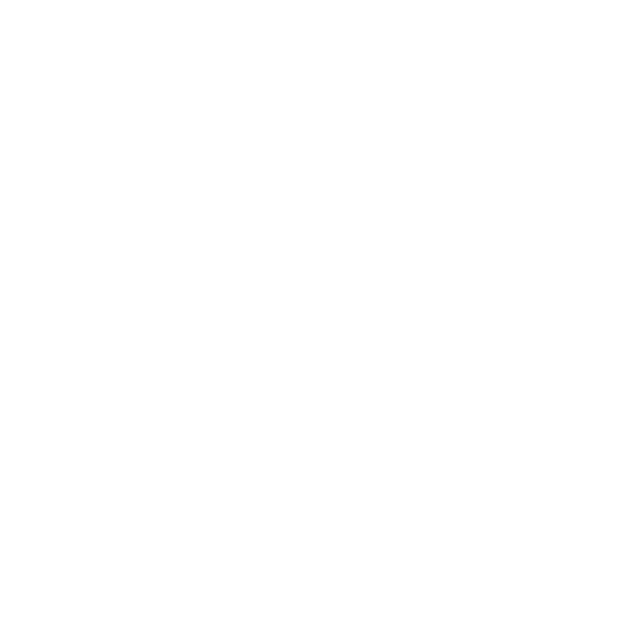
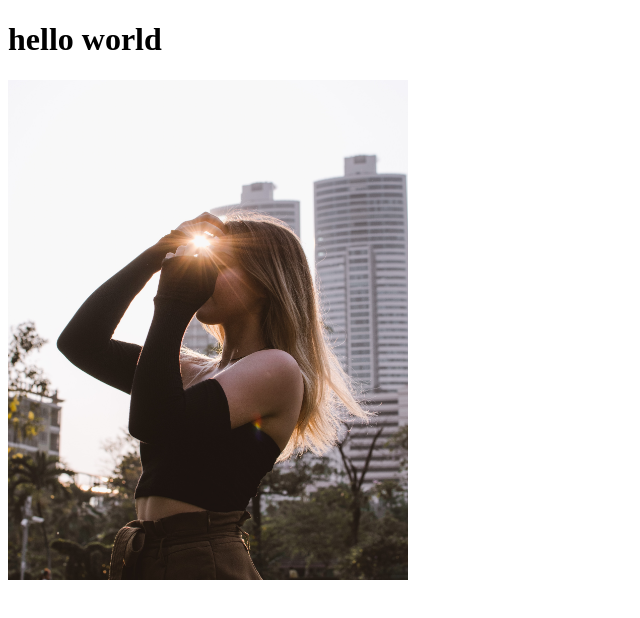
Before and after one commit to zunaidzn/my-first-repo, a plain HTML site: page index.html in a window 1280 px wide. Shown: the whole page, without its empty margins (0-640 px from the left). Drawn offline with Linux system fonts and the light colour scheme.

Commit message:
image add

```diff
--- a/index.html
+++ b/index.html
@@ -7,6 +7,7 @@
     <title>my first repo</title>
 </head>
 <body>
-
+    <h1>hello world</h1>
+    <img src="nasa.jpg" width="400px" height="500px"  alt="">
 </body>
 </html>
```
Also changed, not shown: nasa.jpg (added).
